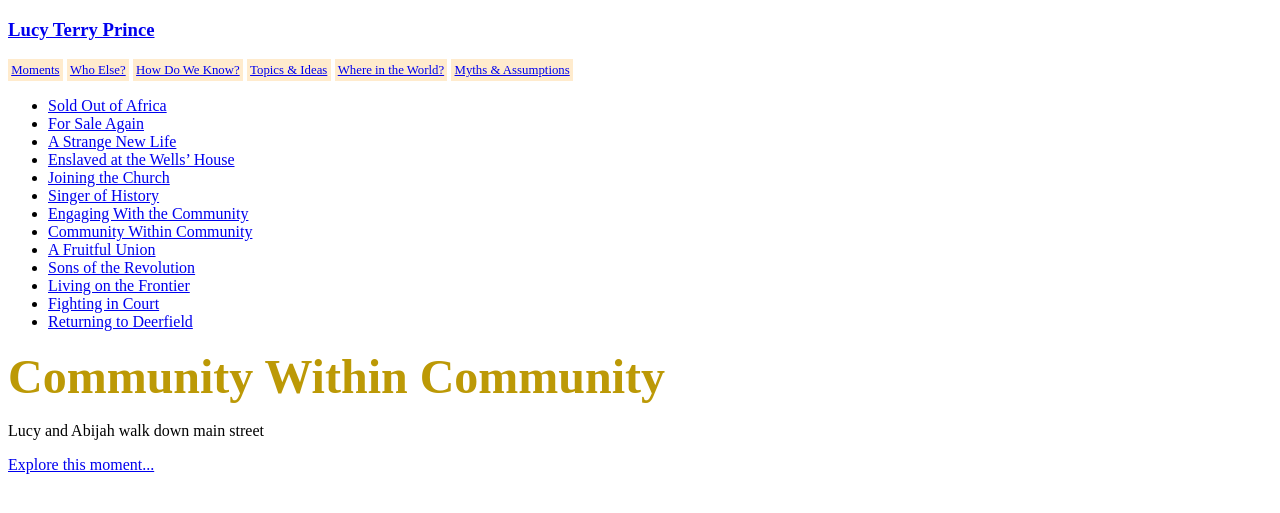
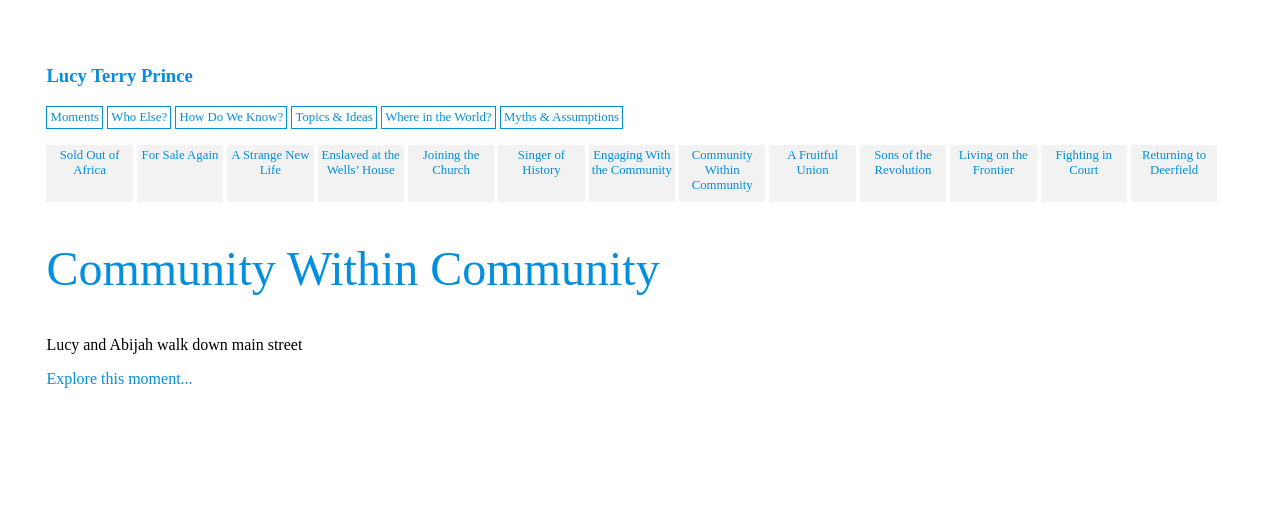
Before and after one commit to DigitalGizmo/lucy_project, a Django app: template templates/moments/moment_title.html in a window 1280 px wide. Shown: the top 513 px of the page. Run offline with Django 4.2, Linux system fonts and the light colour scheme; the template is opened without the code that fills it, so the values that code supplies are empty.

Commit message:
some basic styles

```diff
--- a/apps/local_static/css/lucy.css
+++ b/apps/local_static/css/lucy.css
@@ -1,17 +1,32 @@
-/* Don testing */
-.test {
-	color: #bc9906;
+body {
+	padding: 3%;
+}
+
+h1, h2, h3, h4 {
+	color: #038EDF;
+}
+
+h1 {
 	font-size: 3em;
-	line-height: .25em;
+	font-weight: normal;
+}
+
+a:link {
+	color: #038EDF;
+	text-decoration: none;
+}
+
+a:hover {
+	color: #ff6f06;
+	text-decoration: underline;
+}
+
+a:visited {
+	color: #2A6283
 }
 
 .picture {
 	max-width: 600px;
-}
-
-
-.moment-nav {
-
 }
 
 .global-nav ul {
@@ -20,8 +35,24 @@
 }
 
 .global-nav ul li {
-	background-color: blanchedalmond;
+	border: 1px solid #038EDF;
 	display: inline-block;
 	font-size: .8em;
 	padding: 0.25em;
 }
+
+.moment-nav ul {
+	list-style: none;
+	padding: 0;
+}
+
+.moment-nav ul li {
+	background-color: #f2f2f2;
+	display: inline-block;
+	font-size: .8em;
+	padding: 0.25em;
+	width: 80px;
+	height: 50px;
+	text-align: center;
+	vertical-align: text-top;
+}
--- a/templates/home.html
+++ b/templates/home.html
@@ -4,7 +4,7 @@
 
 
 {% block sub_base %}
-  <h1 class="test">Lucy Terry Prince</h1>
+  <h1>Lucy Terry Prince</h1>
   <ul>
       <li><a href="{% url 'moments:menu' %}">Moments</a></li>
       <li><a href="{% url 'people:menu' %}">Who Else?</a></li>
--- a/templates/moments/moment_title.html
+++ b/templates/moments/moment_title.html
@@ -6,7 +6,7 @@
 {% block moment %}
 
 <div>
-  <h1 class="test">{% block page_title %} Community Within Community{% endblock %}</h1>
+  <h1>{% block page_title %} Community Within Community{% endblock %}</h1>
 
   <p>Lucy and Abijah walk down main street</p>
 
--- a/templates/page_base.html
+++ b/templates/page_base.html
@@ -7,7 +7,7 @@
 
 	{% include "_main_nav.html" %}
 
-	<h1 class="test">{% block page_title %} Title{% endblock %}</h1>
+	<h1>{% block page_title %} Title{% endblock %}</h1>
 </header>
 
 <section class="wrapper">
```
